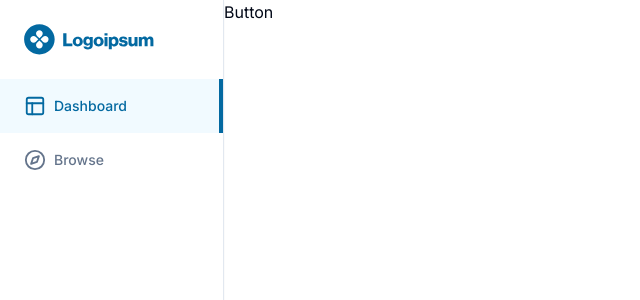
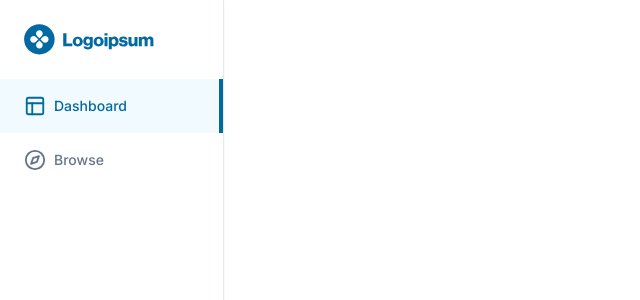
Before and after one commit to carlosrobertodevops/lms-platform-v3-fullstack-codewithantonio, a Next.js app: page / in a window 1280 px wide. Shown: the top 300 px of the page, without its empty margins (0-640 px from the left). Built offline with nearby package versions, Linux system fonts and the light colour scheme.

Commit message:
Добавил стили и иконку для триггера `<Sheet/>` компонента

```diff
--- a/app/(dashboard)/_components/mobile-sidebar.tsx
+++ b/app/(dashboard)/_components/mobile-sidebar.tsx
@@ -1,9 +1,12 @@
 import { Sheet, SheetContent, SheetTrigger } from '@/components/ui/sheet';
+import { Menu } from 'lucide-react';
 
 const MobileSidebar = () => {
   return (
     <Sheet>
-      <SheetTrigger>Button</SheetTrigger>
+      <SheetTrigger className='mr-4 transition hover:opacity-75 md:hidden'>
+        <Menu />
+      </SheetTrigger>
       <SheetContent>Content</SheetContent>
     </Sheet>
   );
```
